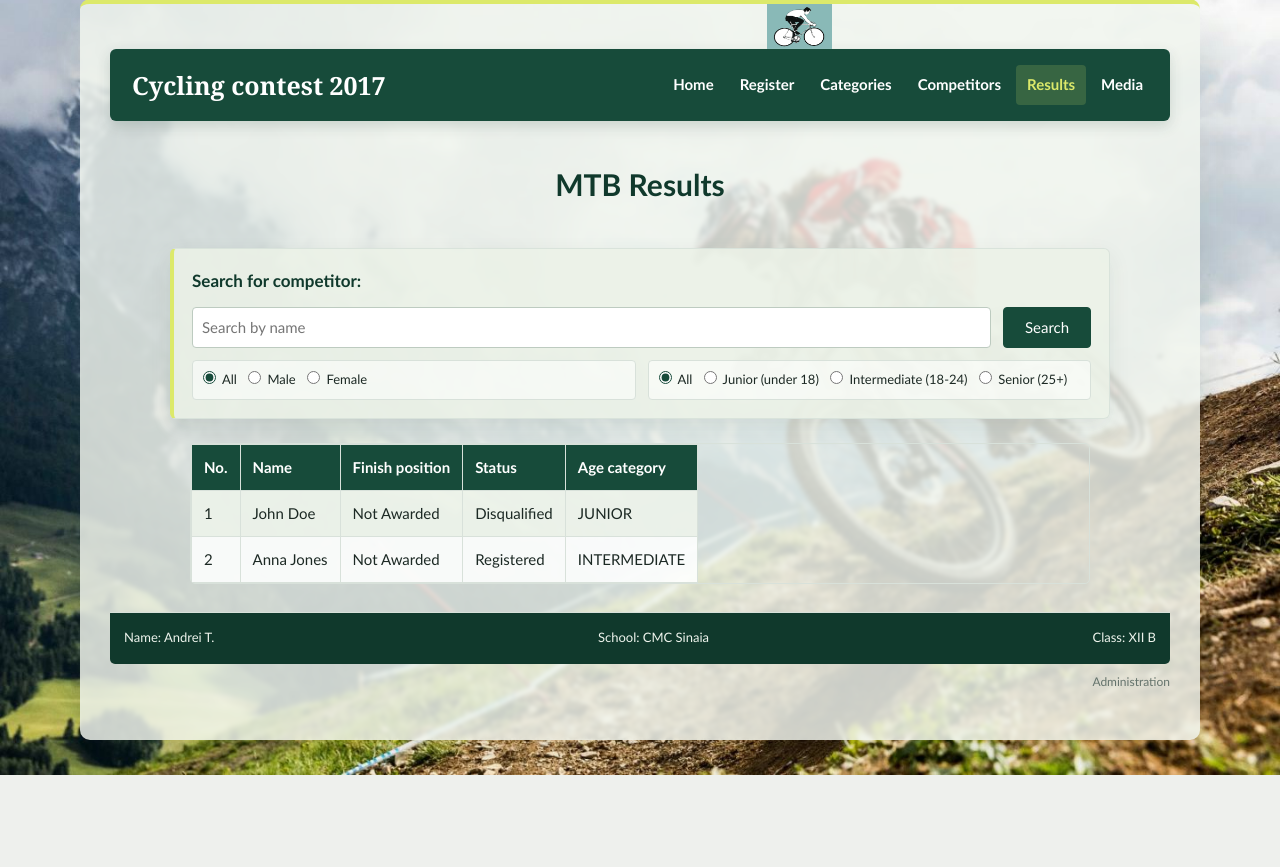
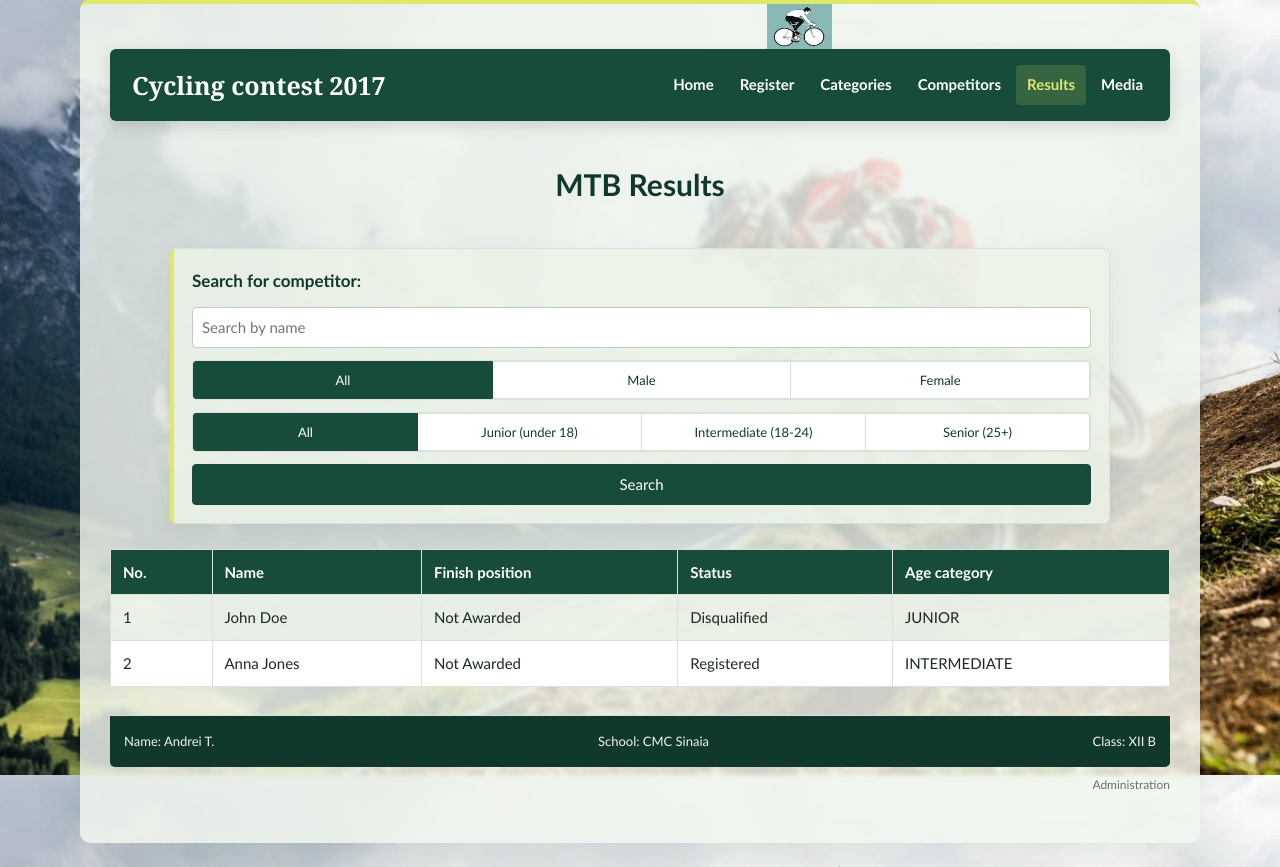
Before and after one commit to AndreiTmz/CyclingContest, a PHP site: page /results.php?category=1 in a window 1280 px wide. Shown: the part 25-892 px from the top of the page. Before the commit the page ends 800 px from the top, so only its background shows below. Run offline with PHP 8.4, Linux system fonts and the light colour scheme; a user stored in the database is signed in; data comes from the database, SQL or seed files in the repository.

Commit message:
Redesign - step 2

```diff
--- a/admin.php
+++ b/admin.php
@@ -129,11 +129,11 @@
 			mysqli_stmt_execute($statement, $parameters);
 			$result = mysqli_stmt_get_result($statement);
 			if (mysqli_num_rows($result) == 0) {
-					echo '<b><center>No competitors found</center></b>';
+				echo '<div class="empty-state" role="status">No competitors found.</div>';
 			} else {
 		?>
 
-<table width="100%" id="competitors-results">
+<table class="data-table" id="competitors-results">
 	<tr>
 		<th>No.<br /></th>
 		<th>Name</th>
--- a/competitors.php
+++ b/competitors.php
@@ -28,7 +28,6 @@
         'name_value' => $search_name,
         'gender_value' => $gender_filter,
         'age_category_value' => $age_filter,
-        'style' => 'margin-left:150px;',
     ];
     include __DIR__ . '/shared/search_form.php';
 ?>
@@ -69,13 +68,13 @@
 
     if (mysqli_num_rows($result) == 0)
     {
-        echo '<b><center>There\'s no competitor registered or the search term does not match any competitors.</center></b>';
+        echo '<div class="empty-state" role="status">No competitors found.</div>';
     }
     else
     {
 ?>
 
-<table border="2px" align="center" width="600px">
+<table class="data-table">
     <tr>
         <th>No.</th>
         <th>Name</th>
--- a/css/styles.css
+++ b/css/styles.css
@@ -413,8 +413,8 @@ body:not(.registration-page) #form {
 
 .search-form {
 	display: flex;
-	flex-wrap: wrap;
-	align-items: center;
+	flex-direction: column;
+	align-items: stretch;
 	gap: 12px;
 	width: min(100%, 940px);
 	margin: 0 auto !important;
@@ -435,44 +435,153 @@ body:not(.registration-page) #form {
 
 .search-form > input[type="text"] {
 	order: 1;
-	flex: 1 1 300px;
-	width: auto;
+	flex: initial;
+	width: 100%;
 	margin: 0;
 }
 
 .search-filters {
-	order: 3;
+	order: 2;
 	display: grid;
-	grid-template-columns: repeat(2, minmax(0, 1fr));
+	grid-template-columns: minmax(0, 1fr);
 	gap: 12px;
-	flex: 1 1 100%;
+	flex: initial;
+	width: 100%;
 	min-width: 0;
 }
 
 .search-filters > div {
+	display: flex;
+	align-items: stretch;
 	min-width: 0;
-	min-width: 0;
-	padding: 8px 10px;
+	padding: 0;
 	border: 1px solid var(--line);
 	border-radius: 4px;
 	background: rgba(255, 255, 255, 0.56);
 	font-size: 13px;
 }
 
-.search-form input[type="radio"] {
-	width: auto;
-	min-height: 0;
-	margin: 0 3px 0 8px;
-	accent-color: var(--forest);
+.segmented-control label {
+	position: relative;
+	flex: 1 1 0;
+	min-width: 0;
+	cursor: pointer;
 }
 
-.search-form input[type="radio"]:first-child {
-	margin-left: 0;
+.segmented-control label + label {
+	margin-left: -1px;
+}
+
+.segmented-control input[type="radio"] {
+	position: absolute;
+	width: 1px;
+	height: 1px;
+	padding: 0;
+	margin: -1px;
+	overflow: hidden;
+	clip: rect(0, 0, 0, 0);
+	white-space: nowrap;
+	border: 0;
+}
+
+.segmented-control label > span {
+	display: flex;
+	align-items: center;
+	justify-content: center;
+	min-height: 38px;
+	padding: 6px 8px;
+	border: 1px solid var(--line);
+	background: #fff;
+	color: var(--forest-deep);
+	text-align: center;
+	line-height: 1.25;
+	transition: background-color 150ms ease, color 150ms ease, border-color 150ms ease;
+}
+
+.segmented-control label:first-child > span {
+	border-radius: 3px 0 0 3px;
+}
+
+.segmented-control label:last-child > span {
+	border-radius: 0 3px 3px 0;
+}
+
+.segmented-control input[type="radio"]:checked + span {
+	position: relative;
+	z-index: 1;
+	border-color: var(--forest);
+	background: var(--forest);
+	color: #fff;
+}
+
+.segmented-control label:hover > span {
+	border-color: var(--forest);
+}
+
+.segmented-control input[type="radio"]:focus-visible + span {
+	position: relative;
+	z-index: 2;
+	outline: 3px solid #aebf43;
+	outline-offset: 2px;
+}
+
+.category-tiles {
+	display: grid;
+	grid-template-columns: repeat(auto-fit, minmax(90px, 1fr));
+	gap: 7px;
+}
+
+.category-tiles label {
+	position: relative;
+	min-width: 0;
+	cursor: pointer;
+}
+
+.category-tiles input[type="checkbox"] {
+	position: absolute;
+	width: 1px;
+	height: 1px;
+	padding: 0;
+	margin: -1px;
+	overflow: hidden;
+	clip: rect(0, 0, 0, 0);
+	white-space: nowrap;
+	border: 0;
+}
+
+.category-tiles label > span {
+	display: flex;
+	align-items: center;
+	justify-content: center;
+	min-height: 40px;
+	padding: 7px 9px;
+	border: 1px solid var(--line);
+	border-radius: 4px;
+	background: #fff;
+	color: var(--forest-deep);
+	text-align: center;
+	line-height: 1.3;
+	transition: background-color 150ms ease, color 150ms ease, border-color 150ms ease;
+}
+
+.category-tiles label:hover > span {
+	border-color: var(--forest);
+}
+
+.category-tiles input[type="checkbox"]:checked + span {
+	border-color: var(--forest);
+	background: var(--forest);
+	color: #fff;
+}
+
+.category-tiles input[type="checkbox"]:focus-visible + span {
+	outline: 3px solid #aebf43;
+	outline-offset: 2px;
 }
 
 .search-form > input[type="submit"] {
-	order: 2;
-	width: auto;
+	order: 3;
+	width: 100%;
 	min-width: 88px;
 	min-height: 38px;
 	margin: 0;
@@ -560,34 +669,70 @@ body:not(.registration-page) #form {
 	text-decoration: underline;
 }
 
-.categories {
-	float: left;
-	width: min(100%, 430px);
-	min-height: 330px;
-	height: auto;
-	margin: 10px;
-	padding: 18px;
+.category-grid {
+	display: grid;
+	grid-template-columns: repeat(2, minmax(0, 1fr));
+	gap: 18px;
+	margin: 16px 0 24px;
+}
+
+.category-card {
+	min-width: 0;
+	overflow: hidden;
 	border: 1px solid var(--line);
 	border-top: 3px solid var(--leaf);
 	border-radius: 6px;
 	background: var(--soft);
+	box-shadow: 0 6px 18px rgba(20, 50, 37, 0.08);
+}
+
+.category-card h2 {
+	margin: 0;
+	padding: 14px 16px 10px;
+	font-size: 21px;
+	text-align: left;
+}
+
+.category-card img {
+	display: block;
+	width: 100%;
+	height: auto;
+	aspect-ratio: 16 / 9;
+	margin: 0;
+	padding: 0;
+	object-fit: cover;
+}
+
+.category-card p {
+	margin: 0;
+	padding: 14px 16px 18px;
 	font-size: 14px;
 	text-align: left;
-	word-wrap: break-word;
-}
-
-.categories img {
-	max-width: 100%;
-	padding: 6px;
-	margin: 8px;
-	border: 1px solid var(--line);
-	border-radius: 4px;
+	overflow-wrap: anywhere;
 }
 
 table {
 	width: 100%;
 	border-collapse: collapse;
 	text-align: left;
+}
+
+.data-table {
+	width: 100%;
+	margin: 0 0 28px;
+}
+
+.empty-state {
+	width: 100%;
+	margin: 0 0 28px;
+	padding: 20px 16px;
+	border: 1px solid var(--line);
+	border-left: 4px solid var(--leaf);
+	border-radius: 5px;
+	background: var(--soft);
+	color: var(--muted);
+	font-weight: 600;
+	text-align: center;
 }
 
 th,
@@ -682,24 +827,6 @@ body.results-page hr {
 
 .results-page > h1 {
 	color: var(--forest-deep);
-}
-
-.results-page table {
-	display: block;
-	width: min(100%, 900px);
-	margin: 0 auto 28px;
-	overflow-x: auto;
-	border: 1px solid var(--line);
-	border-radius: 5px;
-	white-space: nowrap;
-}
-
-.results-page td {
-	background: rgba(255, 255, 255, 0.88);
-}
-
-.results-page tr:nth-child(even) td {
-	background: rgba(238, 244, 235, 0.9);
 }
 
 .media {
--- a/results.php
+++ b/results.php
@@ -76,12 +76,16 @@
             'name_value' => $search_name,
             'gender_value' => $gender_filter,
             'age_category_value' => $age_filter,
-            'style' => 'margin-left:150px;',
         ];
         include __DIR__ . '/shared/search_form.php';
     ?>
     <br />
-    <table border="2px" align="center" width="600px">
+    <?php
+        if (mysqli_num_rows($category_results) === 0) {
+            echo '<div class="empty-state" role="status">No competitors found.</div>';
+        } else {
+    ?>
+    <table class="data-table">
         <tr>
             <th>No.</th>
             <th>Name</th>
@@ -104,6 +108,7 @@
             }
         ?>
     </table>
+	<?php } ?>
 
 <?php } else { ?>
 
--- a/shared/search_form.php
+++ b/shared/search_form.php
@@ -1,11 +1,8 @@
 <?php
     $form = $search_form ?? [];
     $escape_search_value = static fn($value) => htmlspecialchars((string)$value, ENT_QUOTES, 'UTF-8');
-    $style_attribute = !empty($form['style'])
-        ? ' style="' . $escape_search_value($form['style']) . '"'
-        : '';
 ?>
-<form class="search-form" action="<?php echo $escape_search_value($form['action']); ?>" method="post"<?php echo $style_attribute; ?>>
+<form class="search-form" action="<?php echo $escape_search_value($form['action']); ?>" method="post">
     <b><?php echo $escape_search_value($form['label']); ?>:</b>
     <input type="text" name="<?php echo $escape_search_value($form['name_field']); ?>"
         placeholder="<?php echo $escape_search_value($form['placeholder']); ?>"
@@ -15,17 +12,38 @@
     <?php } ?>
 
     <div class="search-filters">
-        <div>
-            <input type="radio" name="gender" value="" <?php echo $form['gender_value'] === '' ? 'checked' : ''; ?> /> All
-            <input type="radio" name="gender" value="M" <?php echo $form['gender_value'] === 'M' ? 'checked' : ''; ?> /> Male
-            <input type="radio" name="gender" value="F" <?php echo $form['gender_value'] === 'F' ? 'checked' : ''; ?> /> Female
+        <div class="segmented-control">
+            <label>
+                <input type="radio" name="gender" value="" <?php echo $form['gender_value'] === '' ? 'checked' : ''; ?> />
+                <span>All</span>
+            </label>
+            <label>
+                <input type="radio" name="gender" value="M" <?php echo $form['gender_value'] === 'M' ? 'checked' : ''; ?> />
+                <span>Male</span>
+            </label>
+            <label>
+                <input type="radio" name="gender" value="F" <?php echo $form['gender_value'] === 'F' ? 'checked' : ''; ?> />
+                <span>Female</span>
+            </label>
         </div>
 
-        <div>
-            <input type="radio" name="age_category" value="" <?php echo $form['age_category_value'] === '' ? 'checked' : ''; ?> /> All
-            <input type="radio" name="age_category" value="JUNIOR" <?php echo $form['age_category_value'] === 'JUNIOR' ? 'checked' : ''; ?> /> <?php echo age_category::JUNIOR->value; ?>
-            <input type="radio" name="age_category" value="INTERMEDIATE" <?php echo $form['age_category_value'] === 'INTERMEDIATE' ? 'checked' : ''; ?> /> <?php echo age_category::INTERMEDIATE->value; ?>
-            <input type="radio" name="age_category" value="SENIOR" <?php echo $form['age_category_value'] === 'SENIOR' ? 'checked' : ''; ?> /> <?php echo age_category::SENIOR->value; ?>
+        <div class="segmented-control">
+            <label>
+                <input type="radio" name="age_category" value="" <?php echo $form['age_category_value'] === '' ? 'checked' : ''; ?> />
+                <span>All</span>
+            </label>
+            <label>
+                <input type="radio" name="age_category" value="JUNIOR" <?php echo $form['age_category_value'] === 'JUNIOR' ? 'checked' : ''; ?> />
+                <span><?php echo age_category::JUNIOR->value; ?></span>
+            </label>
+            <label>
+                <input type="radio" name="age_category" value="INTERMEDIATE" <?php echo $form['age_category_value'] === 'INTERMEDIATE' ? 'checked' : ''; ?> />
+                <span><?php echo age_category::INTERMEDIATE->value; ?></span>
+            </label>
+            <label>
+                <input type="radio" name="age_category" value="SENIOR" <?php echo $form['age_category_value'] === 'SENIOR' ? 'checked' : ''; ?> />
+                <span><?php echo age_category::SENIOR->value; ?></span>
+            </label>
         </div>
     </div>
 
```
Also changed, not shown: other parts of css/styles.css (+25 -14 lines), categories.php (+10 -19 lines), register.php (+19 -9 lines).
